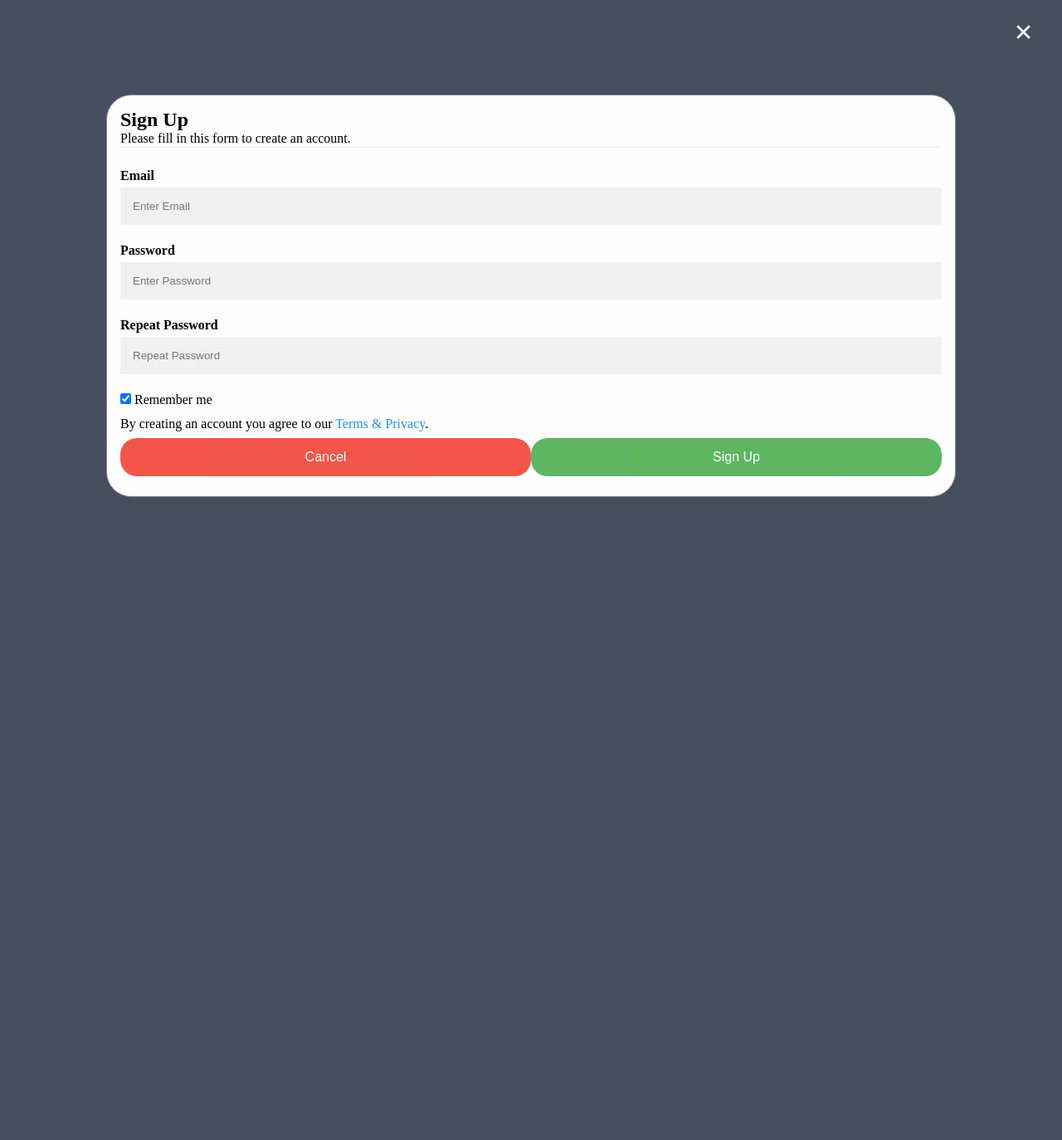
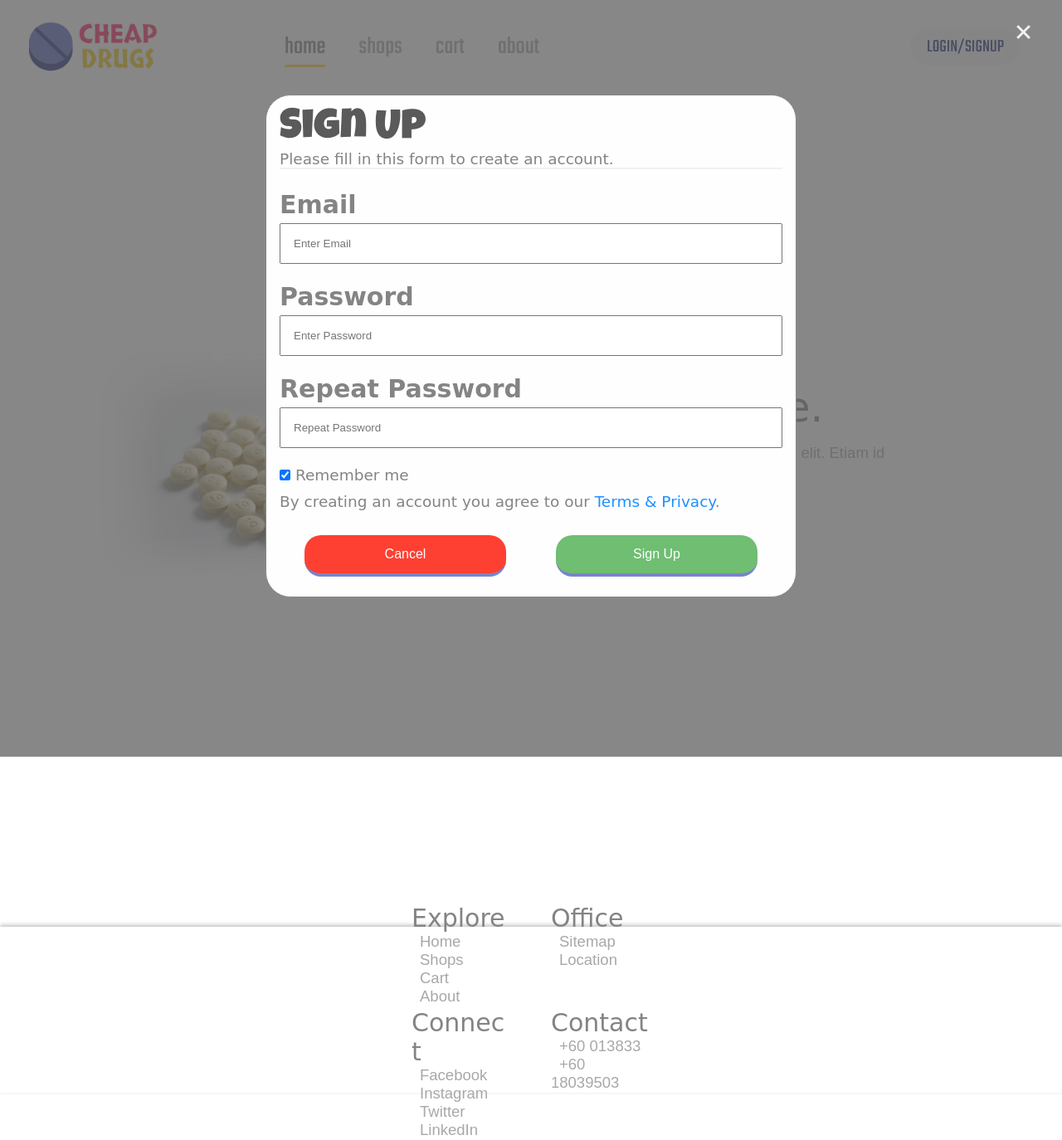
Before and after one commit to pupubird/WebFundamental2019, a PHP site: page / in a window 1280 px wide, after a click on "LOGIN/SIGNUP". Shown: the whole page at 83% size. Before the commit the page ends 599 px from the top, so only its background shows below. Run offline with PHP 8.4, Linux system fonts and the light colour scheme; some web fonts are replaced.

Commit message:
signupModal

```diff
--- a/aboutpage.html
+++ b/aboutpage.html
@@ -142,7 +142,7 @@
                     <div class="center-horizontal team-header header-font m-font-size">
                         - Contact Us -
                     </div>
-                            <div class="center-horizontal about-team">
+                    <div class="center-horizontal form-message">
                         <form action="/" class="decor card">
                             <div class="form-inner center-horizontal">
                             <div class="paragraph-font contact-header s-font-size">Drop a message</div>
--- a/css/aboutPage.css
+++ b/css/aboutPage.css
@@ -143,6 +143,13 @@ form {
 resize: none;
 }
 
+.form-message {
+    margin-left: 10%;
+    margin-right: 10%;
+    margin-top: 100px;
+    margin: 100px 10% 100px 10%;
+}
+
 button {
     width: 100%;
     padding: 10px;
@@ -156,7 +163,7 @@ button {
     color: #fff;
 }
 
-button:hover {
+.about-page button:hover {
     background: #FF1F5A;
     border-bottom: 4px solid #FF648D;
 }
--- a/css/modal.css
+++ b/css/modal.css
@@ -2,9 +2,6 @@ input[type=text], input[type=password] {
     width: 100%;
     padding: 15px;
     margin: 5px 0 22px 0;
-    display: inline-block;
-    border: none;
-    background: #f1f1f1;
 }
 
 /* Add a background color when the inputs get focus */
@@ -19,10 +16,9 @@ input[type=text], input[type=password] {
     color: white;
     padding: 14px 20px;
     margin: 8px 0;
-    border: none;
     cursor: pointer;
     width: 100%;
-    opacity: 0.9;
+    opacity: 0.8;
 }
 
 button:hover {
@@ -31,14 +27,16 @@ input[type=text], input[type=password] {
 
 /* Extra styles for the cancel button */
 .cancelbtn {
-    padding: 14px 20px;
-    background-color: #f44336;
+    background-color: #ff1100;
 }
 
 /* Float cancel and signup buttons and add an equal width */
 .cancelbtn, .signupbtn {
     float: left;
-    width: 50%;
+    width: 40%;
+    margin-left: 5%;
+    margin-right: 5%;
+    margin-top: 5%;
 }
 
 /* Add padding to container elements */
@@ -54,9 +52,8 @@ input[type=text], input[type=password] {
     left: 0;
     top: 0;
     width: 100%; /* Full width */
-    height: 100%; /* Full height */
     overflow: auto; /* Enable scroll if needed */
-    background-color: #474e5d;
+    background-color: rgba(90, 90, 90, 0.726);
     padding-top: 50px;
 }
 
@@ -103,3 +100,9 @@ input[type=text], input[type=password] {
         width: 100%;
     }
 }
+
+@media (min-width: 1200px) {
+    .modal-content {
+        width: 50%;
+    }
+}
--- a/css/navbar.css
+++ b/css/navbar.css
@@ -27,7 +27,7 @@ a{
 .navbar-right{
     display: flex;
     align-items: center;
-    margin:15px 25px;
+    margin:15px 50px;
 }
 .navbar-tab{
     list-style: none;
--- a/index.html
+++ b/index.html
@@ -49,23 +49,23 @@
                     <span onclick="document.getElementById('id01').style.display='none'" class="close" title="Close Modal">&times;</span>
                     <form class="modal-content" action="/action_page.php">
                       <div class="container">
-                        <h1>Sign Up</h1>
-                        <p>Please fill in this form to create an account.</p>
+                        <p class="header-font m-font-size">Sign Up</p>
+                        <p class="sub-header-font xs-font-size">Please fill in this form to create an account.</p>
                         <hr>
-                        <label for="email"><b>Email</b></label>
+                        <label class="sub-header-font s-font-size" for="email"><b>Email</b></label>
                         <input type="text" placeholder="Enter Email" name="email" required>
 
-                        <label for="psw"><b>Password</b></label>
+                        <label class="sub-header-font s-font-size" for="psw"><b>Password</b></label>
                         <input type="password" placeholder="Enter Password" name="psw" required>
 
-                        <label for="psw-repeat"><b>Repeat Password</b></label>
+                        <label class="sub-header-font s-font-size" for="psw-repeat"><b>Repeat Password</b></label>
                         <input type="password" placeholder="Repeat Password" name="psw-repeat" required>
 
-                        <label>
+                        <label class="sub-header-font xs-font-size">
                           <input type="checkbox" checked="checked" name="remember" style="margin-bottom:15px"> Remember me
                         </label>
 
-                        <p>By creating an account you agree to our <a href="#" style="color:dodgerblue">Terms & Privacy</a>.</p>
+                        <p class="sub-header-font xs-font-size">By creating an account you agree to our <a href="#" style="color:dodgerblue">Terms & Privacy</a>.</p>
 
                         <div class="clearfix">
                           <button type="button" onclick="document.getElementById('id01').style.display='none'" class="cancelbtn">Cancel</button>
--- a/js/aboutPage.js
+++ b/js/aboutPage.js
@@ -88,7 +88,7 @@ function aboutPage() {
                 <div class="center-horizontal team-header header-font m-font-size">
                     - Contact Us -
                 </div>
-                    <div class="center-horizontal about-team">
+                    <div class="center-horizontal form-message">
                         <form action="/" class="decor card">
                             <div class="form-inner center-horizontal">
                             <div class="paragraph-font contact-header s-font-size">Drop a message</div>
--- a/util/UIComponent.css
+++ b/util/UIComponent.css
@@ -289,7 +289,7 @@ button{
 }
 /* Layout end */
 
-@media(max-width:500px){
+@media(max-width:850px){
     .large-button{
         padding:10px 20px;
         font-size: 20px;
```
Lines whose indentation alone changed are shown as unchanged.
